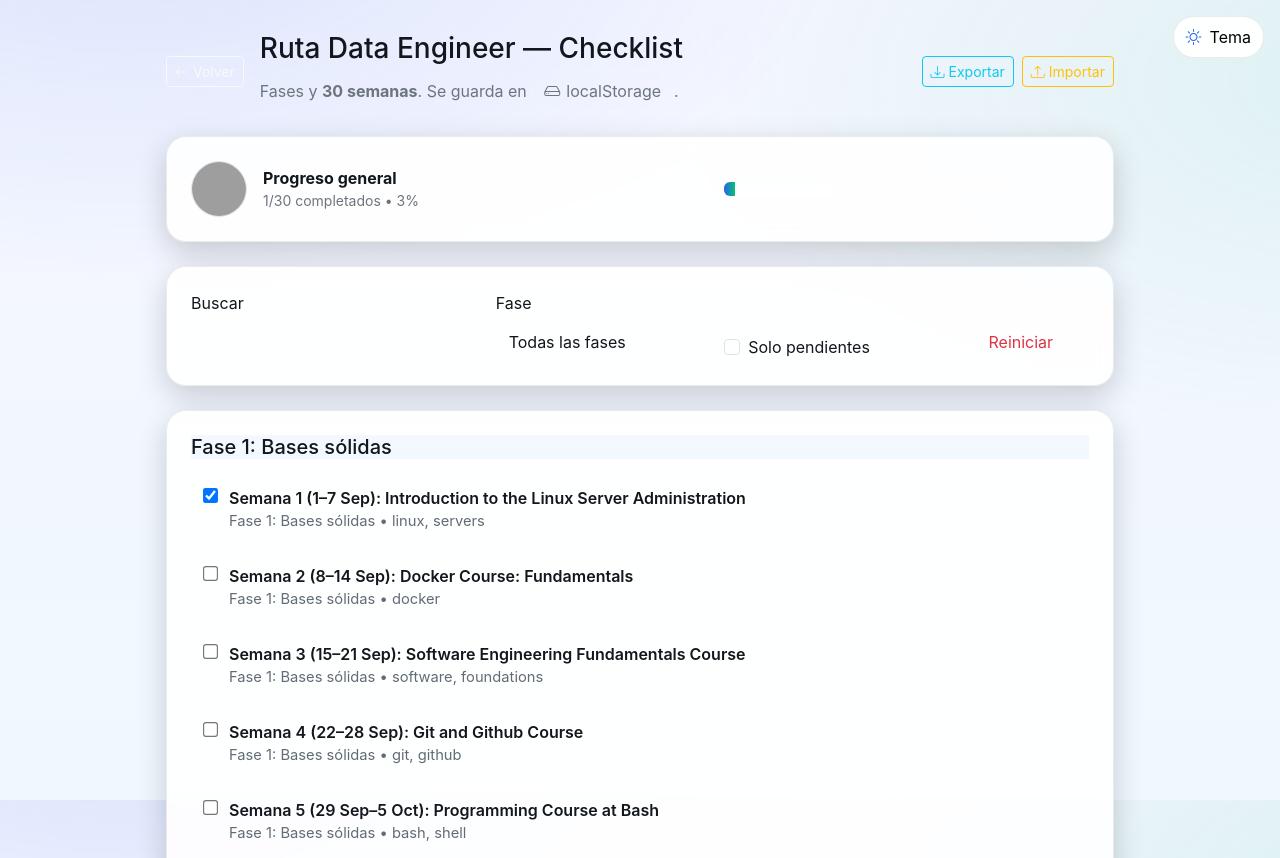
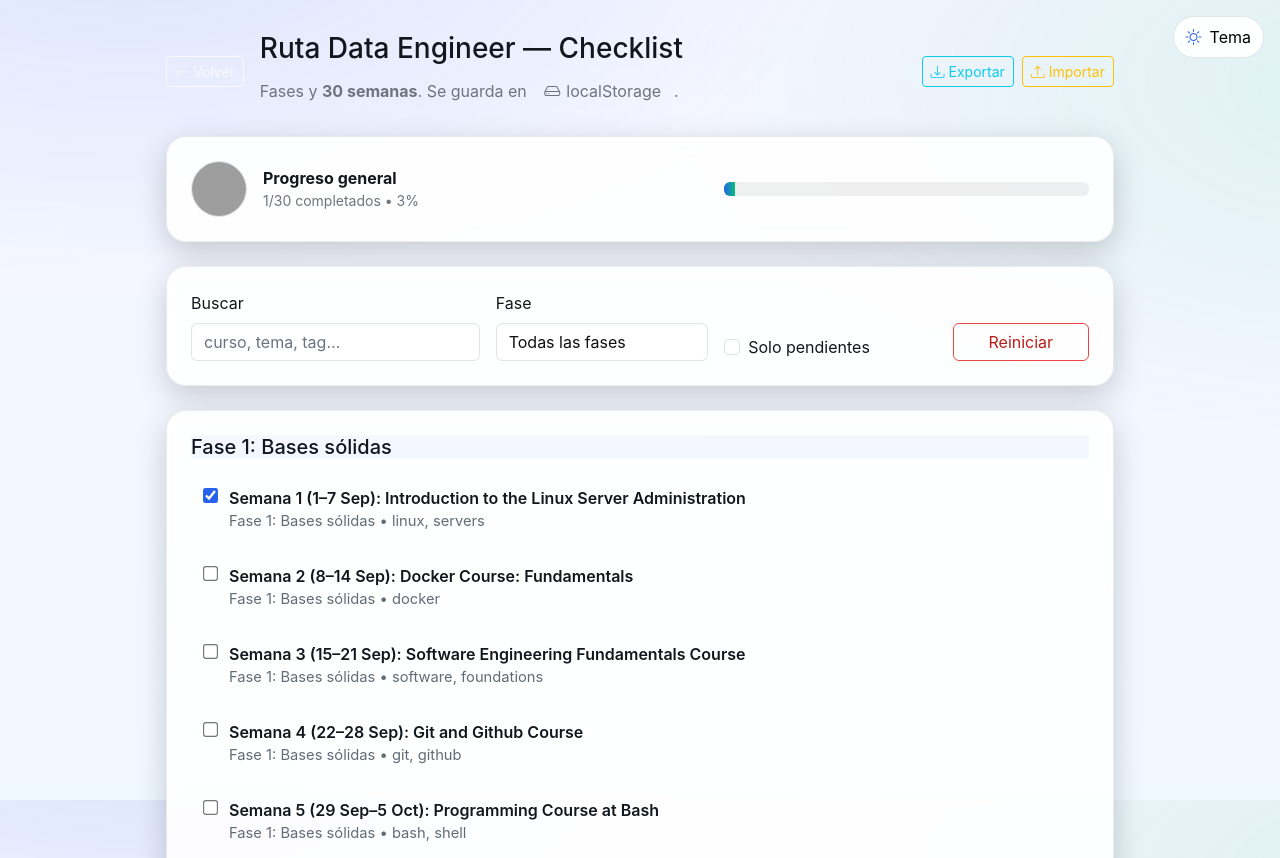
Before and after one commit to RonaldAcost/RonaldAcost.github.io, a plain HTML site: page docs/data-engineer.html in a window 1280 px wide. Shown: the top 858 px of the page. Drawn offline with nearby package versions, Linux system fonts and the light colour scheme; grey boxes are pictures that could not be loaded.

Commit message:
Tema claro, contrastes (inputs muy “lavados”, borde casi invisible y placeholder gris muy pálido).

```diff
--- a/docs/assets/style.css
+++ b/docs/assets/style.css
@@ -160,3 +160,61 @@ select.form-select option {
   border-color: rgb(var(--brand));
   box-shadow: 0 0 0 .2rem rgb(var(--brand) / .25);
 }
+
+/* ---------- Ajustes tema CLARO ---------- */
+[data-theme="light"] { color-scheme: light; }
+
+/* Controles en la toolbar (más contraste y legibilidad) */
+[data-theme="light"] .toolbar .form-control,
+[data-theme="light"] .toolbar .form-select {
+  background: rgb(255 255 255 / .92);
+  color: #111;
+  border-color: rgb(0 0 0 / .10);
+  box-shadow: 0 1px 2px rgb(0 0 0 / .04) inset;
+}
+[data-theme="light"] .toolbar .form-control::placeholder {
+  color: #6b7280; /* gris legible en claro */
+}
+
+/* Select y opciones en claro (coherente con oscuro) */
+[data-theme="light"] select.form-select {
+  background-color: #fff;
+  color: #111;
+  border-color: rgb(0 0 0 / .12);
+}
+[data-theme="light"] select.form-select option {
+  background-color: #ffffff;
+  color: #111111;
+}
+
+/* Botón Reiniciar (outline-danger) visible en claro */
+[data-theme="light"] .btn.btn-outline-danger {
+  border-color: #ef4444;
+  color: #b91c1c;
+}
+[data-theme="light"] .btn.btn-outline-danger:hover {
+  background: rgb(239 68 68 / .06);
+  color: #991b1b;
+  border-color: #ef4444;
+}
+
+/* Barra de progreso: base más visible en claro */
+[data-theme="light"] .progress {
+  background: rgb(0 0 0 / .06);
+}
+
+/* Checkboxes con acento de marca en ambos temas */
+input[type="checkbox"] { accent-color: rgb(var(--brand)); }
+[data-theme="dark"] input[type="checkbox"] { accent-color: rgb(var(--brand2)); }
+
+/* Foco consistente */
+.form-select:focus, .form-control:focus {
+  border-color: rgb(var(--brand));
+  box-shadow: 0 0 0 .2rem rgb(var(--brand) / .25);
+}
+
+/* Tema toggle: borde un poco más marcado en claro */
+[data-theme="light"] .theme-toggle {
+  border-color: rgb(0 0 0 / .10);
+  background: rgb(255 255 255 / .95);
+}
```
